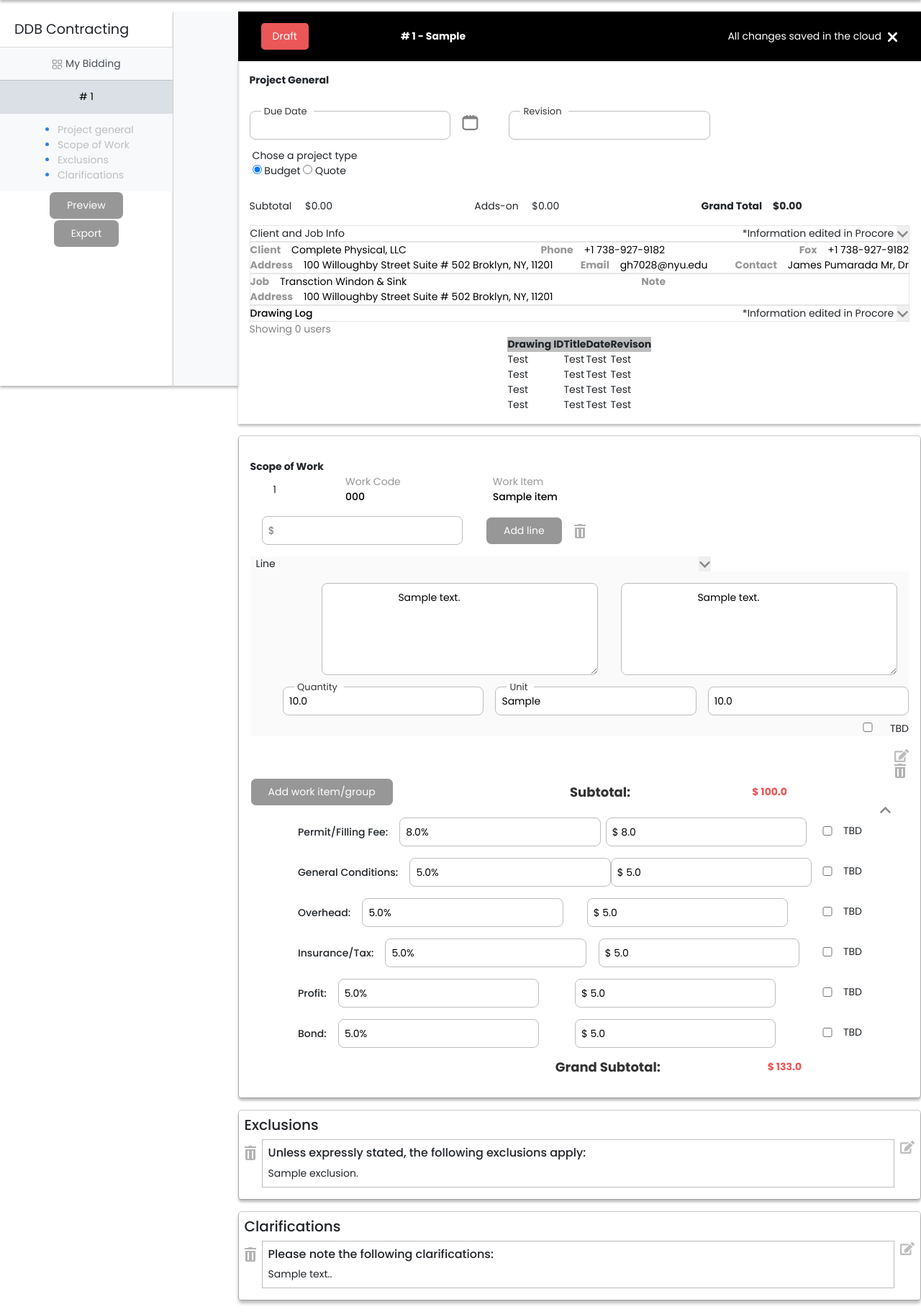
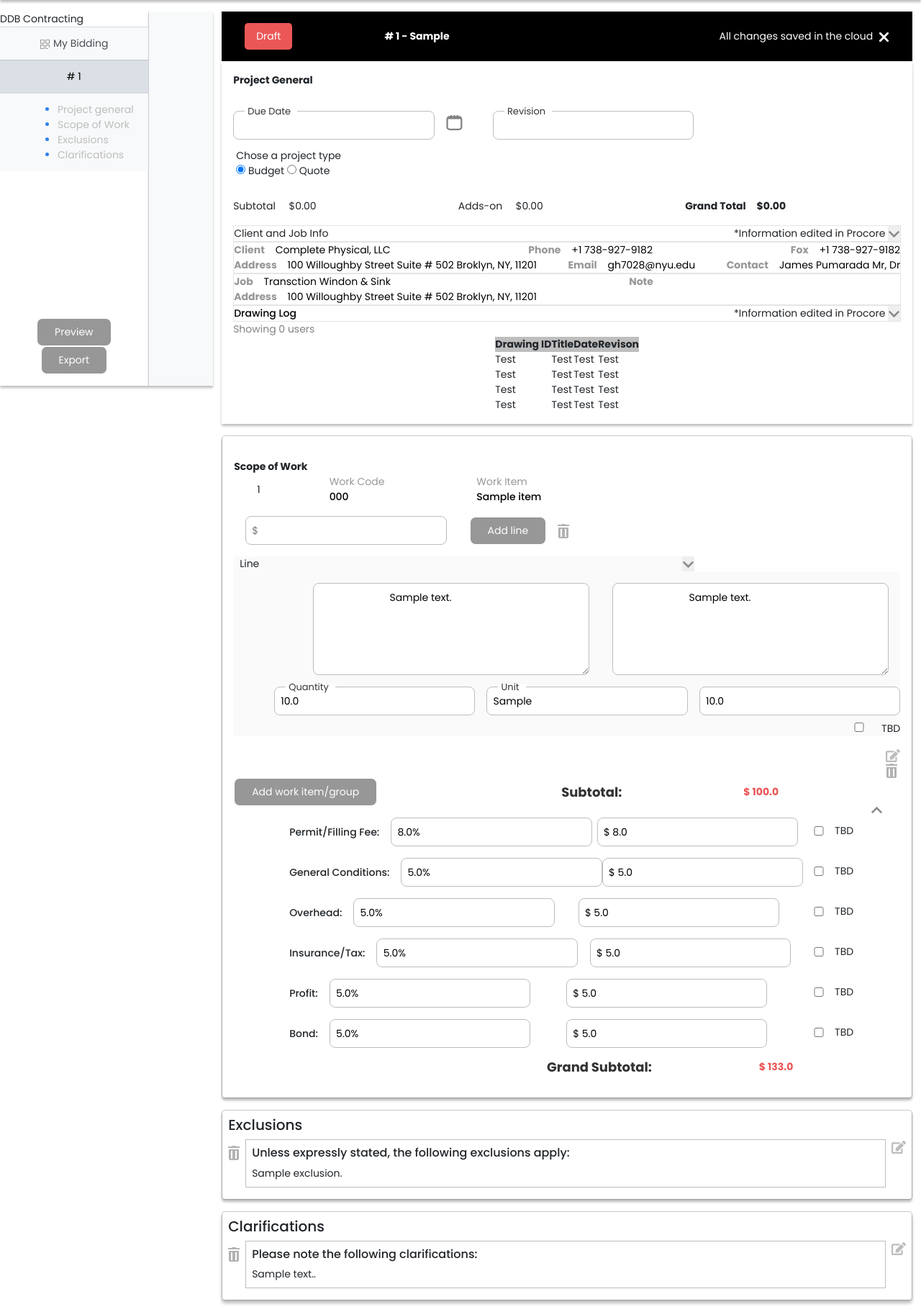
Before and after one commit to Simple2B/flora, a Flask app: page /bidding/1 in a window 1280 px wide. Shown: the part 90-1913 px from the top of the page at 72% size. Run offline with Flask 2, Linux system fonts and the light colour scheme; a user stored in the database is signed in; tables that the repository leaves empty hold one stand-in row (values such as "Sample post"); style sheets or scripts are compiled from the project's sources; some libraries are stand-ins or nearby versions.

Commit message:
fix dtns_export and priview on bidding_page

```diff
--- a/app/templates/bidding.html
+++ b/app/templates/bidding.html
@@ -8,10 +8,10 @@
 {% block content %}
 
 
-<section class="page-section bidding d-flex tabm" id="wrapper">
+<section class="page-section bidding d-flex" id="wrapper">
 <!-- begin Sidebar -->
 <!-- <div> -->
-  <div class="border-right box-shadow __side-bar-box bidding__side_bar--size" id="sidebar-wrapper">
+  <div class="border-right box-shadow __side-bar-box bidding__side_bar--size" id="sidebar-wrapper-bidding">
     <div>
       <div class="sidebar-heading"> DDB Contracting</div>
       <div class="text--center list-group list-group-flush none-underline">
@@ -39,7 +39,7 @@
     </div>
     <div class="_preview_export_btns">
       <a href="{{ url_for('bid.preview_pdf', bid_id=bid.id) }}">
-        <button type="button" class="_btn--gray">Preview</button>
+        <button type="button" class="_btn--gray ddb-cursor-handle">Preview</button>
       </a>
       <a href="{{url_for('bid.export_pdf', bid_id=bid.id)}}">
         <div>
--- a/scss/layouts/_bidding.scss
+++ b/scss/layouts/_bidding.scss
@@ -5,6 +5,13 @@
     padding-left: $m1rem;
 }
 // end of custom class
+
+#sidebar-wrapper-bidding {
+    display: flex;
+    flex-direction: column;
+    justify-content: space-between;
+    padding-bottom: $m1rem;
+}
 
 .main-container_bidding {
     max-width: 75%;
```
